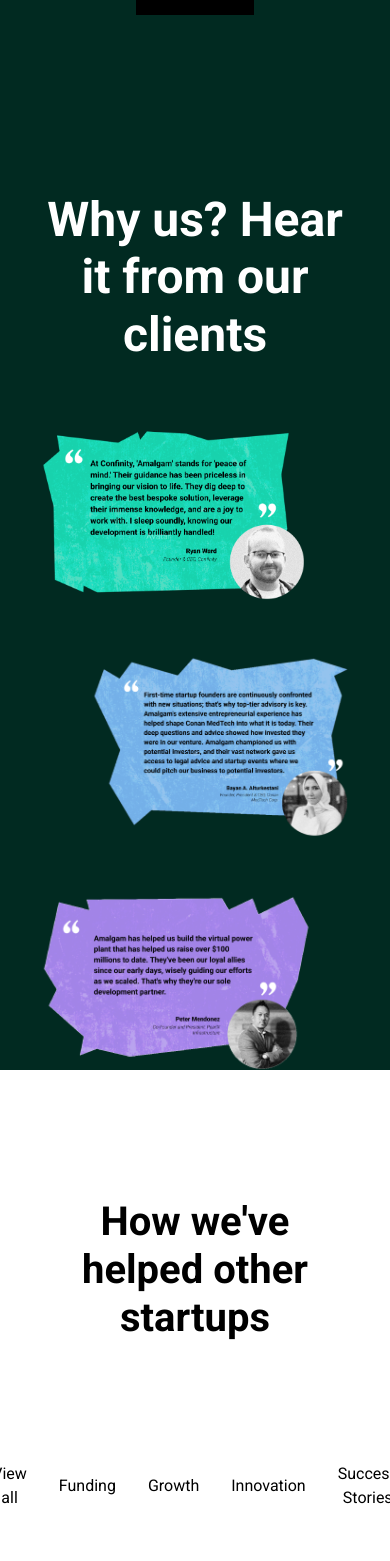
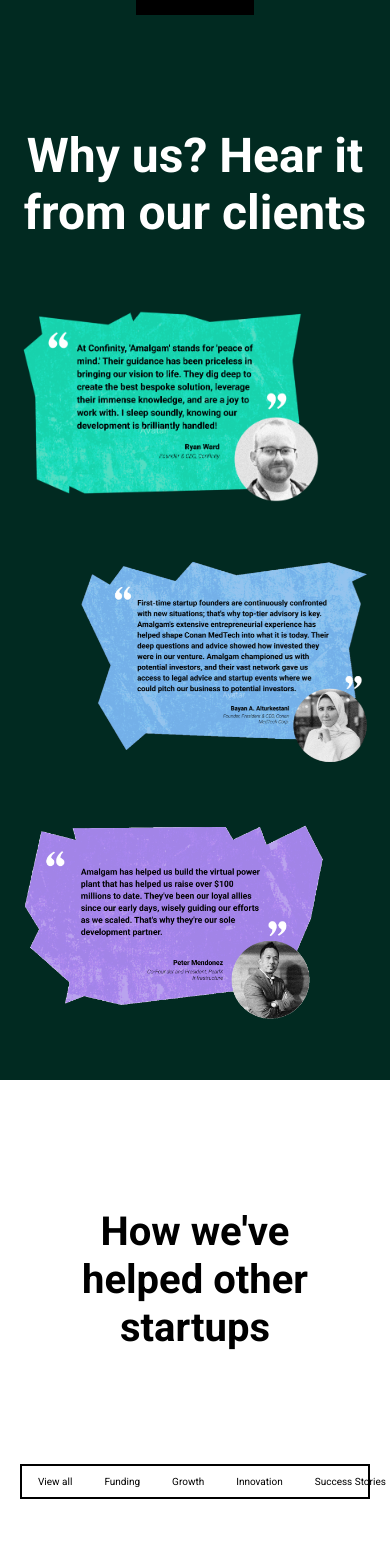
Before and after one commit to Ruben-amalgam/amalgam-react, a React (Create React App) app: page /amalgam-react/startups in a window 390 px wide. Shown: the part 900-2461 px from the top of the page. Built offline with nearby package versions, Linux system fonts and the light colour scheme.

Commit message:
fixed width

```diff
--- a/src/routes/Startups.tsx
+++ b/src/routes/Startups.tsx
@@ -39,7 +39,6 @@ function Startups() {
 
 
             <div className='home-row-6' id='startups-row-2'>
-                <div className='home-row-6'>
                     <div className='home-row-6-header' >
                         <h1 id='home-row-2-h1'>Why us? Hear it from our clients</h1>
                     </div>
@@ -52,7 +51,6 @@ function Startups() {
                     <div>
                         <img src={Mendoza} className='fitzmier' />
                     </div>
-                </div>
 
 
             </div>
@@ -60,7 +58,7 @@ function Startups() {
             <section className='startups-row-3'>
                 <h1 id='startups-row-3-h1'>How we've helped other startups</h1>
                 <div className='startups-row-3-content'>
-                    <div>
+                    <div id='startups-header'>
                         <button>View all</button>
                         <button>Funding</button>
                         <button>Growth</button>
--- a/src/styles/startups.css
+++ b/src/styles/startups.css
@@ -439,6 +439,10 @@
   .home-row-6-header {
     font-size: 46px;
   }
+  #startups-row-2 {
+    padding-bottom: 60px;
+
+  }
   .startups-row-3 {
     display: flex;
     padding: 64px 20px;
@@ -625,4 +629,14 @@
   .startups-row-3-content-card :nth-child(4) {
     color: black;
   }
+  #startups-header {
+    border: 2px solid black;
+    width: 100%;
+  }
+
+  #startups-header button{
+    font-size: 10px;
+    text-wrap: nowrap;
+
+  }
 }
```
